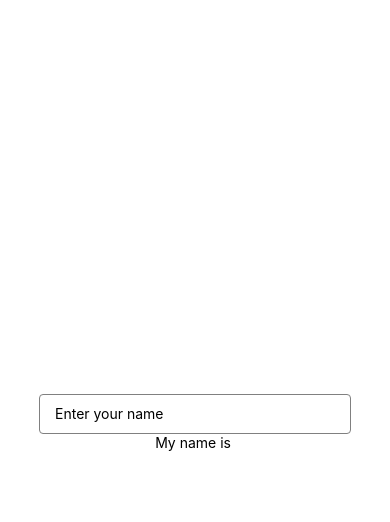
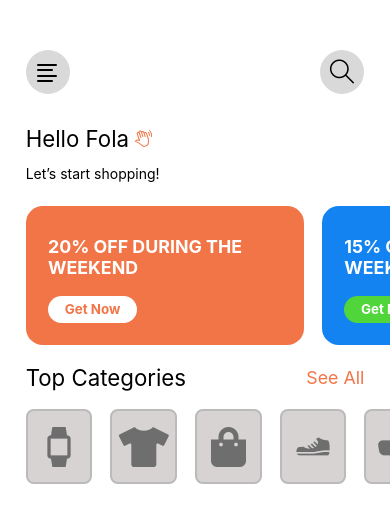
Before and after one commit to ajinkyacodes/rn-ui-design, a React Native app: screen / in a window 390 px wide. Shown: the top 522 px of the page. Built offline with nearby package versions, Linux system fonts and the light colour scheme.

Commit message:
CategoryIconList dynamic filter buttons added

```diff
--- a/App.tsx
+++ b/App.tsx
@@ -1,8 +1,8 @@
 import { StyleSheet } from 'react-native';
-import TextInputConcept from './src/basics/TextInputConcept';
+import ShoppingPageScreen from './src/screens/ShoppingPageScreen';
 
 export default function App() {
-	return <TextInputConcept />;
+	return <ShoppingPageScreen />;
 }
 
 const styles = StyleSheet.create({});
--- /dev/null
+++ b/src/components/CategoryBox.tsx
@@ -0,0 +1,52 @@
+import { StyleSheet, Text, TouchableOpacity, View } from 'react-native';
+import React, { FC, ReactNode } from 'react';
+import { s, vs } from 'react-native-size-matters';
+
+interface CategoryBoxProps {
+	isSelected?: boolean;
+	icon: ReactNode;
+	onPress?: () => void;
+}
+
+const CategoryBox: FC<CategoryBoxProps> = ({
+	isSelected = false,
+	icon,
+	onPress,
+}) => {
+	return (
+		<TouchableOpacity onPress={onPress}>
+			<View style={[styles.box, isSelected && styles.selectedBoxStyle]}>
+				<Text
+					style={[styles.iconStyle, isSelected && styles.selectedIconStyle]}
+				>
+					{icon}
+				</Text>
+			</View>
+		</TouchableOpacity>
+	);
+};
+
+export default CategoryBox;
+
+const styles = StyleSheet.create({
+	box: {
+		width: s(60),
+		height: vs(60),
+		backgroundColor: '#D8D3D3',
+		justifyContent: 'center',
+		alignItems: 'center',
+		borderRadius: s(7),
+        borderWidth: s(2),
+        borderColor: '#bbbbbb'
+	},
+	selectedBoxStyle: {
+		backgroundColor: '#F17547',
+        borderColor: '#F17547'
+	},
+	iconStyle: {
+		color: '#6e6e6e',
+	},
+	selectedIconStyle: {
+		color: '#fff',
+	},
+});
--- /dev/null
+++ b/src/components/CategoryIconList.tsx
@@ -0,0 +1,50 @@
+import { FlatList, StyleSheet, Text, View } from 'react-native';
+import React, { useState } from 'react';
+import CategoryBox from './CategoryBox';
+import MaterialCommunityIcons from '@expo/vector-icons/MaterialCommunityIcons';
+import FontAwesome5 from '@expo/vector-icons/FontAwesome5';
+import { s, vs } from 'react-native-size-matters';
+
+const categoryData = [
+    { label: 'Watch', icon: <MaterialCommunityIcons name='watch-variant' size={40} /> },
+    { label: 'Colths', icon: <FontAwesome5 name="tshirt" size={40} /> },
+    { label: 'Shopping', icon: <FontAwesome5 name="shopping-bag" size={40} /> },
+    { label: 'Shoes', icon: <MaterialCommunityIcons name="shoe-sneaker" size={40} /> },
+    { label: 'Sunglass', icon: <MaterialCommunityIcons name='sunglasses' size={40} /> },
+];
+
+const CategoryIconList = () => {
+    const [selectedCategory, setSelectedCategory] = useState('');
+
+	return (
+		<View>
+			<FlatList style={styles.container}
+                data={categoryData}
+				keyExtractor={(item) => item.label}
+				renderItem={({ item }) => (
+					<CategoryBox
+						icon={item.icon}
+						onPress={() => setSelectedCategory(item.label)}
+						isSelected={selectedCategory === item.label}
+					/>
+				)}
+				horizontal
+				showsHorizontalScrollIndicator={false}
+				contentContainerStyle={{
+					gap: s(16),
+					paddingHorizontal: s(23),
+					paddingTop: vs(15),
+				}}
+
+            />
+		</View>
+	);
+};
+
+export default CategoryIconList;
+
+const styles = StyleSheet.create({
+	container: {
+		flexDirection: 'row',
+	},
+});
--- a/src/screens/ShoppingPageScreen.tsx
+++ b/src/screens/ShoppingPageScreen.tsx
@@ -5,6 +5,7 @@ import GreyCircleIcon from '../components/GreyCircleIcon';
 import SimpleLineIcons from '@expo/vector-icons/SimpleLineIcons';
 import { DrawerIcon, HandIcon } from '../assets/Icons';
 import OfferList from '../components/OfferList';
+import CategoryIconList from '../components/CategoryIconList';
 
 const ShoppingPageScreen = () => {
 	return (
@@ -39,11 +40,22 @@ const ShoppingPageScreen = () => {
 			</View>
 			<OfferList />
 			<View style={styles.categoriesText}>
-				<Text style={{ fontSize: s(20), fontWeight: 'semibold' }}>Top Categories</Text>
+				<Text style={{ fontSize: s(20), fontWeight: 'semibold' }}>
+					Top Categories
+				</Text>
 				<TouchableOpacity>
-					<Text style={{ color: '#F17547', fontWeight: 'semibold', fontSize: s(16) }}>See All</Text>
+					<Text
+						style={{
+							color: '#F17547',
+							fontWeight: 'semibold',
+							fontSize: s(16),
+						}}
+					>
+						See All
+					</Text>
 				</TouchableOpacity>
 			</View>
+			<CategoryIconList />
 		</>
 	);
 };
@@ -59,11 +71,11 @@ const styles = StyleSheet.create({
 		flexDirection: 'row',
 		justifyContent: 'space-between',
 	},
-    categoriesText: {
-        marginTop: vs(15),
-        paddingHorizontal: s(23),
-        flexDirection: 'row',
-        justifyContent: 'space-between',
-        alignItems: 'center'
-    }
+	categoriesText: {
+		marginTop: vs(15),
+		paddingHorizontal: s(23),
+		flexDirection: 'row',
+		justifyContent: 'space-between',
+		alignItems: 'center',
+	},
 });
```
